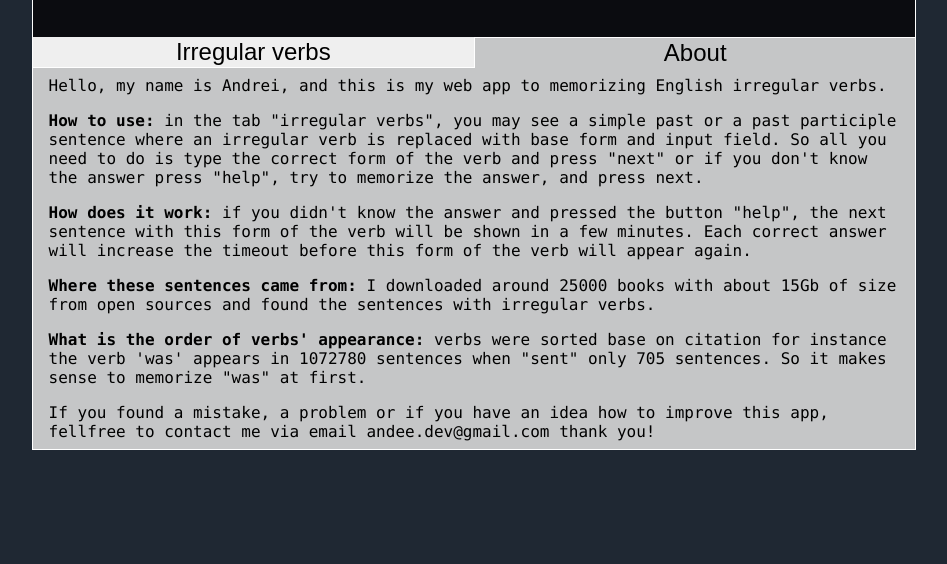
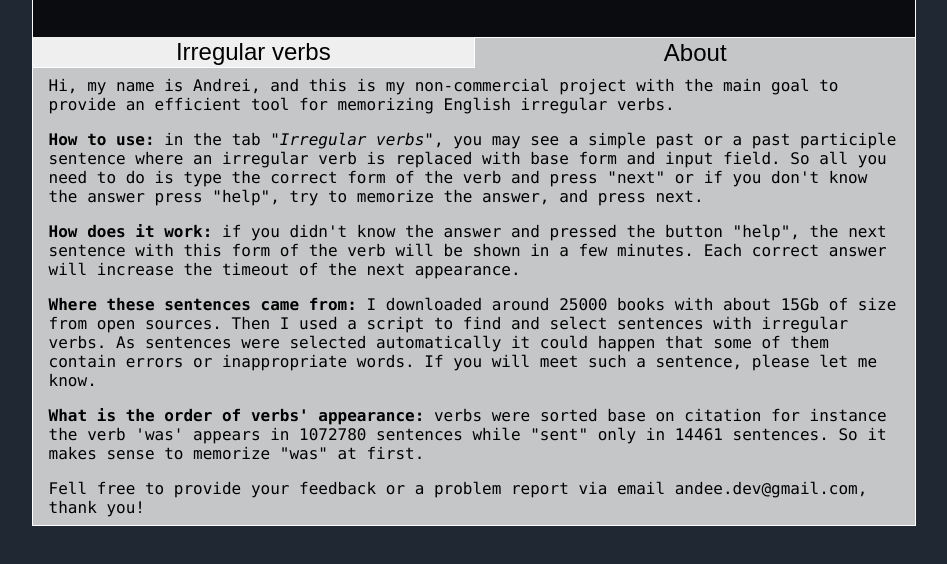
Before and after one commit to memowebapp/memowebapp.github.io, a plain HTML site: page index.html in a window 1280 px wide. Shown: the part 98-662 px from the top of the page, without its empty margins (166-1113 px from the left). Drawn offline with Linux system fonts and the light colour scheme.

Commit message:
update about information

```diff
--- a/index.html
+++ b/index.html
@@ -76,12 +76,12 @@
                     </div>
 
                     <div id="about" align="left" style="font-family: Monaco; font-size: 1em; margin-bottom: 0.5em; margin-top: 0.5em; margin-left: 1em; margin-right: 1em;">
-                        <p> Hello, my name is Andrei, and this is my web app to memorizing English irregular verbs.</p>
-                        <p><b>How to use:</b> in the tab "irregular verbs", you may see a simple past or a past participle sentence where an irregular verb is replaced with base form and input field. So all you need to do is type the correct form of the verb and press "next" or if you don't know the answer press "help", try to memorize the answer, and press next.</p>
-                        <p><b>How does it work:</b> if you didn't know the answer and pressed the button "help", the next sentence with this form of the verb will be shown in a few minutes. Each correct answer will increase the timeout before this form of the verb will appear again.</p>
-                        <p><b>Where these sentences came from:</b> I downloaded around 25000 books with about 15Gb of size from open sources and found the sentences with irregular verbs. </p>
-                        <p><b> What is the order of verbs' appearance:</b> verbs were sorted base on citation for instance the verb 'was' appears in 1072780 sentences when "sent" only 705 sentences. So it makes sense to memorize "was" at first.</p>
-                        <p>If you found a mistake, a problem or if you have an idea how to improve this app, fellfree to contact me via email andee.dev@gmail.com thank you!</p>
+                        <p> Hi, my name is Andrei, and this is my non-commercial project with the main goal to provide an efficient tool for memorizing English irregular verbs.</p>
+                        <p><b>How to use:</b> in the tab <i>"Irregular verbs"</i>, you may see a simple past or a past participle sentence where an irregular verb is replaced with base form and input field. So all you need to do is type the correct form of the verb and press "next" or if you don't know the answer press "help", try to memorize the answer, and press next.</p>
+                        <p><b>How does it work:</b> if you didn't know the answer and pressed the button "help", the next sentence with this form of the verb will be shown in a few minutes. Each correct answer will increase the timeout of the next appearance.</p>
+                        <p><b>Where these sentences came from:</b> I downloaded around 25000 books with about 15Gb of size from open sources. Then I used a script to find and select sentences with irregular verbs. As sentences were selected automatically it could happen that some of them contain errors or inappropriate words. If you will meet such a sentence, please let me know.</p>
+                        <p><b>What is the order of verbs' appearance:</b> verbs were sorted base on citation for instance the verb 'was' appears in 1072780 sentences while "sent" only in 14461 sentences. So it makes sense to memorize "was" at first.</p>
+                        <p>Fell free to provide your feedback or a problem report via email andee.dev@gmail.com, thank you!</p>
                     </div>
                 </td>
             </tr>
```
